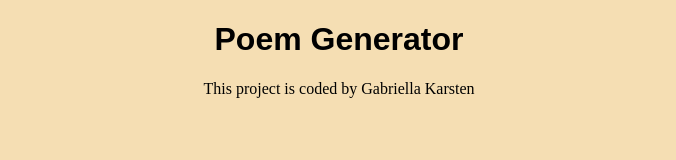
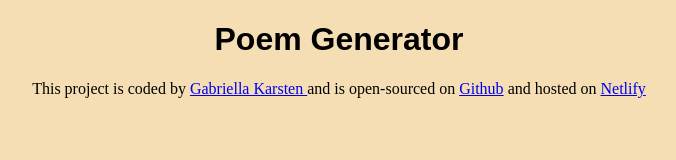
Before and after one commit to gabykarsten/poem-generator, a plain HTML site: page index.html in a window 1280 px wide. Shown: the whole page, without its empty margins (301-977 px from the left). Drawn offline with Linux system fonts and the light colour scheme.

Commit message:
added more information for the footer

```diff
--- a/index.html
+++ b/index.html
@@ -10,7 +10,11 @@
 
 <body>
     <h1>Poem Generator</h1>
-    <footer>This project is coded by Gabriella Karsten</footer>
+    <footer>This project is coded by <a href="https://github.com/gabykarsten"> Gabriella Karsten </a> and is
+        open-sourced on <a href="https://github.com/gabykarsten/poem-generator">Github</a> and hosted on <a
+            href="https://poemgenerator-karsten.netlify.app/">Netlify</a>
+
+    </footer>
 </body>
 
 </html>
```
